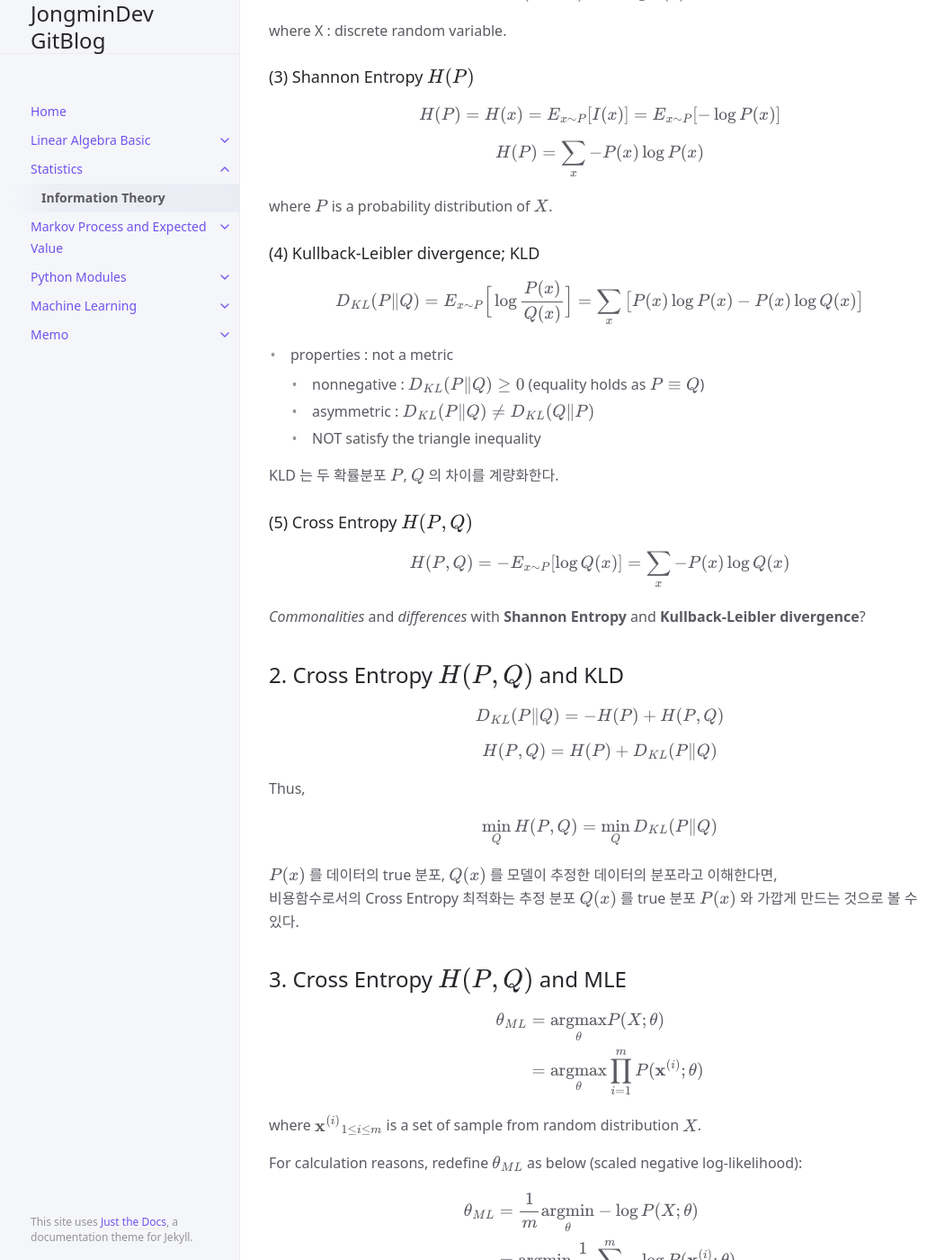
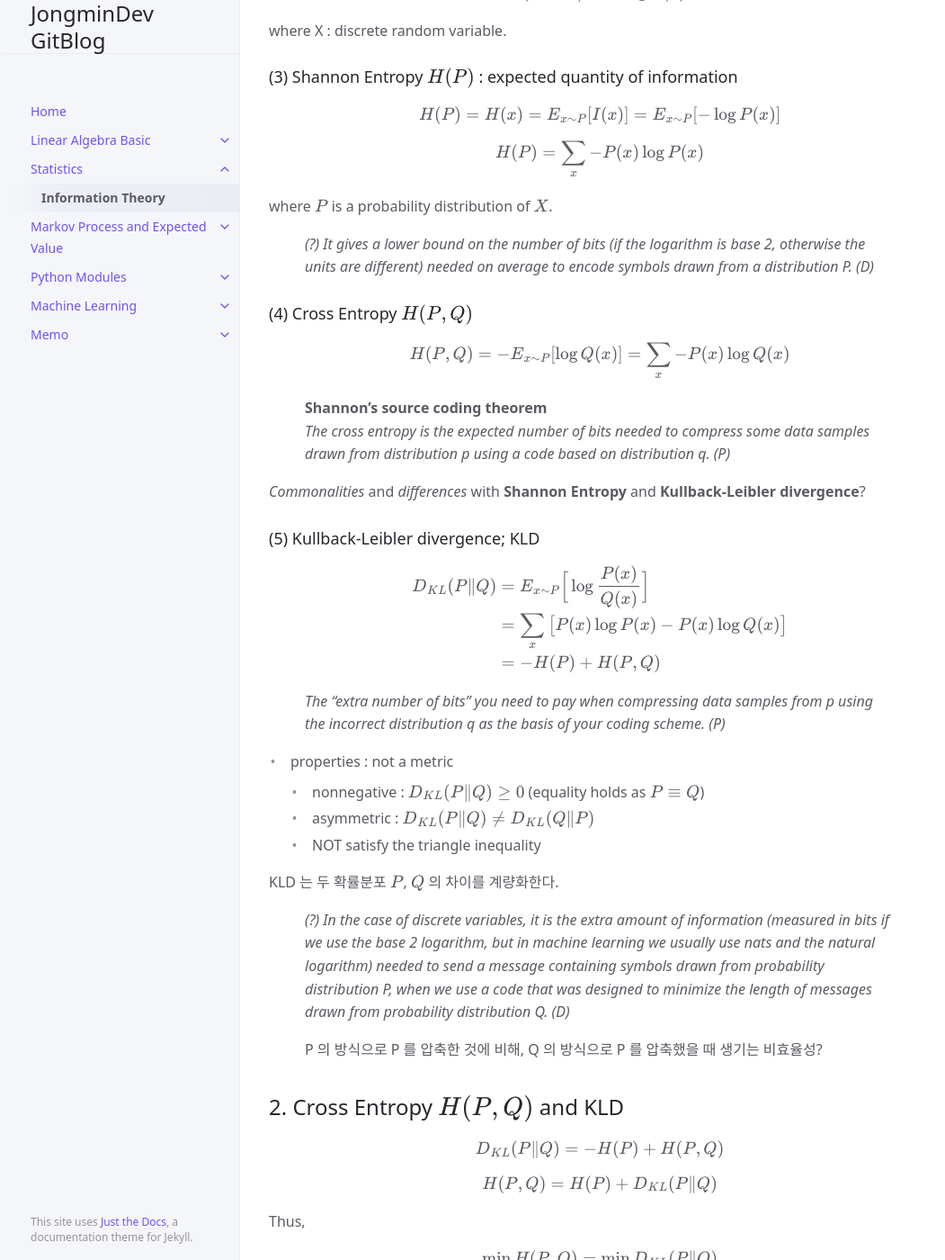
Before and after one commit to jongmindev/jongmindev.github.io, a Jekyll site: the page built from docs/Statistics/InformationTheory.md, in a window 1280 px wide and 1400 px high, scrolled down 873 px. Shown: the whole window at 90% size, without its empty margins (105-1156 px from the left). Built offline with Jekyll 4.4.1, drawn with Linux system fonts in a browser that asks for light colours; some of the changed text lies outside the part shown.

Commit message:
interpretation of entropy

```diff
--- a/docs/Statistics/InformationTheory.md
+++ b/docs/Statistics/InformationTheory.md
@@ -27,13 +27,15 @@ parent : Statistics
  - 가법성
     - $A,B:\text{independent} \implies I(A\cap B)=I(A)+I(B)$
 
+
 ### (2) self-information
 
 $$ I(X=x) = - \log P(x) $$
 
 where X : discrete random variable.
 
-### (3) Shannon Entropy $H(P)$
+
+### (3) Shannon Entropy $H(P)$ : expected quantity of information
 
 $$ H(P) = H(x) = E_{x \sim P} [I(x)] = E_{x \sim P} [- \log P(x)]$$
 
@@ -41,9 +43,31 @@ $$ H(P) = \sum_x -P(x) \log P(x) $$
 
 where $P$ is a probability distribution of $X$.
 
-### (4) Kullback-Leibler divergence; KLD
+> *(?) It gives a lower bound on the number of bits (if the logarithm is base 2, otherwise the units are different) needed on average to encode symbols drawn from a distribution P. (D)*
 
-$$ D_{KL}(P \Vert Q) = E_{x\sim P} \Big[ \log \frac{P(x)}{Q(x)} \Big] = \sum_x \big[P(x) \log P(x) - P(x)\log Q(x) \big] $$
+
+### (4) Cross Entropy $H(P,Q)$
+
+$$ H(P,Q) = - E_{x \sim P} [\log Q(x)] = \sum_x -P(x) \log Q(x) $$
+
+> **Shannon’s source coding theorem**
+*The cross entropy is the expected number of bits needed to compress some data samples drawn from distribution p using a code based on distribution q. (P)*
+
+*Commonalities* and *differences* with **Shannon Entropy** and **Kullback-Leibler divergence**?
+
+
+### (5) Kullback-Leibler divergence; KLD
+
+$$
+\begin{align*}
+D_{KL}(P \Vert Q)
+&= E_{x\sim P} \Big[ \log \frac{P(x)}{Q(x)} \Big] \\
+&= \sum_x \big[P(x) \log P(x) - P(x)\log Q(x) \big] \\
+&= -H(P) + H(P, Q)
+\end{align*}
+$$
+
+> *The “extra number of bits” you need to pay when compressing data samples from p using the incorrect distribution q as the basis of your coding scheme. (P)*
 
  - properties : not a metric
     - nonnegative : $ D_{KL}(P \Vert Q) \ge 0 $ (equality holds as $P \equiv Q$)
@@ -52,11 +76,9 @@ $$ D_{KL}(P \Vert Q) = E_{x\sim P} \Big[ \log \frac{P(x)}{Q(x)} \Big] = \sum_x \
 
 KLD 는 두 확률분포 $P$, $Q$ 의 차이를 계량화한다.
 
-### (5) Cross Entropy $H(P,Q)$
+> *(?) In the case of discrete variables, it is the extra amount of information (measured in bits if we use the base 2 logarithm, but in machine learning we usually use nats and the natural logarithm) needed to send a message containing symbols drawn from probability distribution P, when we use a code that was designed to minimize the length of messages drawn from probability distribution Q. (D)*
 
-$$ H(P,Q) = - E_{x \sim P} [\log Q(x)] = \sum_x -P(x) \log Q(x) $$
-
-*Commonalities* and *differences* with **Shannon Entropy** and **Kullback-Leibler divergence**?
+> P 의 방식으로 P 를 압축한 것에 비해, Q 의 방식으로 P 를 압축했을 때 생기는 비효율성?
 
 
 ## 2. Cross Entropy $H(P,Q)$ and KLD
@@ -76,8 +98,8 @@ $P(x)$ 를 데이터의 true 분포, $Q(x)$ 를 모델이 추정한 데이터의
 
 $$
 \begin{align*}
-\theta_{ML} &= \mathop{\text{argmax}}\limits_{\theta} P(X;\theta) \\
-&= \mathop{\text{argmax}}\limits_{\theta} \prod_{i=1}^m P(\mathbf{x}^{(i)};\theta)
+\theta_{ML} &= \mathop{\text{argmax}}\limits_{\theta} Q(X;\theta) \\
+&= \mathop{\text{argmax}}\limits_{\theta} \prod_{i=1}^m Q(\mathbf{x}^{(i)};\theta)
 \end{align*}
 $$
 
@@ -87,23 +109,27 @@ For calculation reasons, redefine $\theta_{ML}$ as below (scaled negative log-li
 
 $$
 \begin{align*}
-\theta_{ML} &= \frac{1}{m} \mathop{\text{argmin}}\limits_{\theta} -\log P(X;\theta) \\
-&= \mathop{\text{argmin}}\limits_{\theta} \frac{1}{m} \sum_{i=1}^m -\log P(\mathbf{x}^{(i)};\theta)
+\theta_{ML} &= \frac{1}{m} \mathop{\text{argmin}}\limits_{\theta} -\log Q(X;\theta) \\
+&= \mathop{\text{argmin}}\limits_{\theta} \frac{1}{m} \sum_{i=1}^m -\log Q(\mathbf{x}^{(i)};\theta)
 \end{align*}
 $$
 
-이때, $\dfrac{1}{m}$ 은 $\{ \mathbf{x}^{(i)} \}_{1\le i \le m}$ 의 각 sample 에 대한 empirical distribution $\hat{P}$ 에서의 확률로 이해할 수 있으므로
+이때, $\dfrac{1}{m}$ 은 $\{ \mathbf{x}^{(i)} \}_{1\le i \le m}$ 의 각 sample 에 대한 empirical distribution $P$ (not quite satisfactory representation of the true distribution) 에서의 확률로 이해할 수 있으므로
 
 $$
 \begin{align*}
 \theta_{ML}
-&= \mathop{\text{argmin}}\limits_{\theta} -E_{\hat{P}}[\log P(\mathbf{x};\theta)] \\
-&= \mathop{\text{argmin}}\limits_{\theta} H(\hat{P}, P)
+&= \mathop{\text{argmin}}\limits_{\theta} -E_{P}[\log Q(\mathbf{x};\theta)] \\
+&= \mathop{\text{argmin}}\limits_{\theta} H(P, Q)
 \end{align*}
 $$
 
-따라서 cross entropy 최적화는 MLE 와 동일하며, 또한 2에 의해 empirical distribution 과 true distribution 을 일치시키려는 과정이다.
+따라서 cross entropy 최적화는 MLE 와 동일하며,
+[2](#2-cross-entropy-hpq-and-kld)에 의해 model $Q$ 와 empirical distribution $P$ 를 일치시키려는 과정이다.
+
+> *We want to find the distribution* $Q$ *that is as close as possible to* $P$*. (P)*
 
 
 ## Reference
-Deep Learning, Ian Goodfellow
+- (D) Deep Learning, Ian Goodfellow
+- (P) Probability Machine Learnin: An Introduction, Christopher Bishop
```
